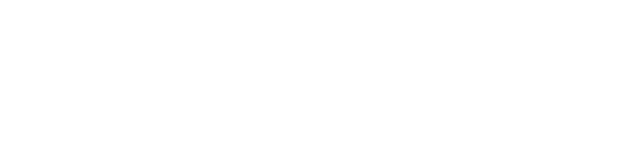
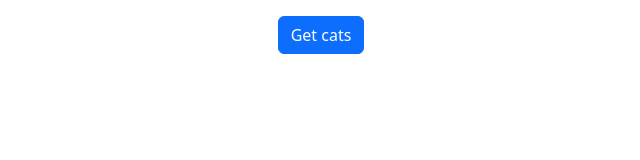
Before and after one commit to yuxnzs/Cat-Website, a website with bundled scripts: page index.html in a window 1280 px wide. Shown: the whole page, without its empty margins (319-959 px from the left). Built offline with nearby package versions, Linux system fonts and the light colour scheme; files whose address does not match are found by name.

Commit message:
Implement get cats button and cat container with Bootstrap on index page

```diff
--- a/index.html
+++ b/index.html
@@ -13,6 +13,18 @@
     <link rel="stylesheet" href="./dist/styles/style.css" />
   </head>
   <body>
+    <div class="btn-container d-flex justify-content-center m-3">
+      <button type="button" class="btn btn-primary" id="get-cats">
+        Get cats
+      </button>
+    </div>
+
+    <div class="container">
+      <!-- Cat cards -->
+      <div class="row row-gap-5">
+        <!-- Single cat card rendered by jQuery from API response -->
+      </div>
+    </div>
     <script
       src="https://code.jquery.com/jquery-3.7.1.min.js"
       integrity="sha256-/JqT3SQfawRcv/BIHPThkBvs0OEvtFFmqPF/lYI/Cxo="
```
